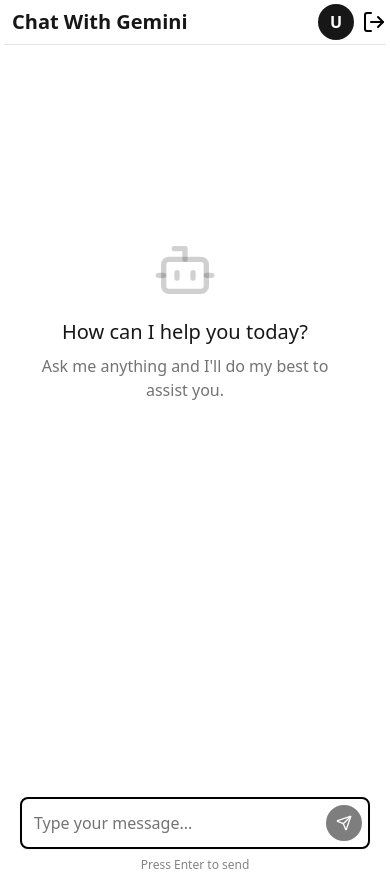
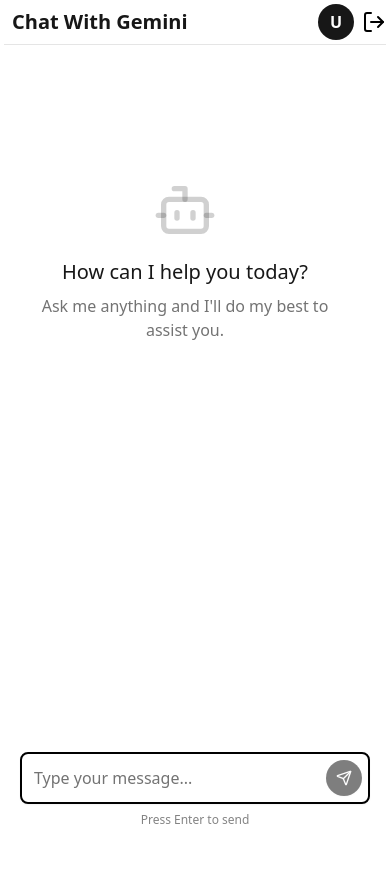
Before and after one commit to Binisha1/chatbot, a React (Vite) app: page /chatPage in a window 390 px wide. After the commit the page ends 844 px from the top, so only its background shows below. Built offline with nearby package versions, Linux system fonts and the light colour scheme; a web font is replaced by a local one.

Commit message:
padding removed

```diff
--- a/src/pages/chatPage.tsx
+++ b/src/pages/chatPage.tsx
@@ -101,7 +101,7 @@ export default function ChatPage() {
   };
 
   return (
-    <div className="flex flex-col lg:h-screen  lg:flex-row justify-between md:pt-5 px-1 lg:px-5">
+    <div className="flex flex-col h-screen  lg:flex-row justify-between md:pt-5 px-1 lg:px-5">
       <h1 className="hidden lg:flex text-xl font-semibold text-primary">
         Chat With Gemini
       </h1>
@@ -116,7 +116,7 @@ export default function ChatPage() {
         </div>
       </header>
 
-      <div className="flex flex-col h-screen lg:h-auto  pt-15 lg:pt-0 w-full lg:w-3/5 mx-auto">
+      <div className="flex flex-col h-screen  w-full lg:w-3/5 mx-auto">
         {/* Chat container */}
         <div className="flex-1 overflow-hidden  w-full mx-auto px-4 py-1 lg:py-4">
           <ScrollArea className="h-full  pr-5">
```
